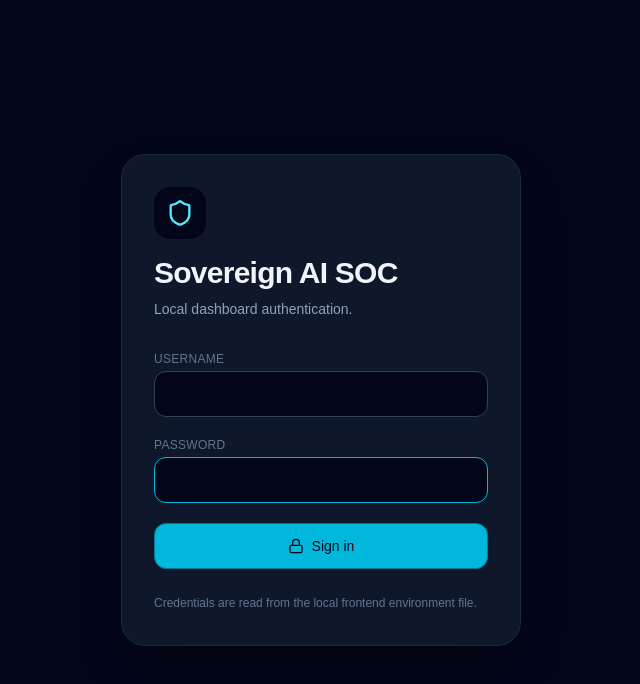
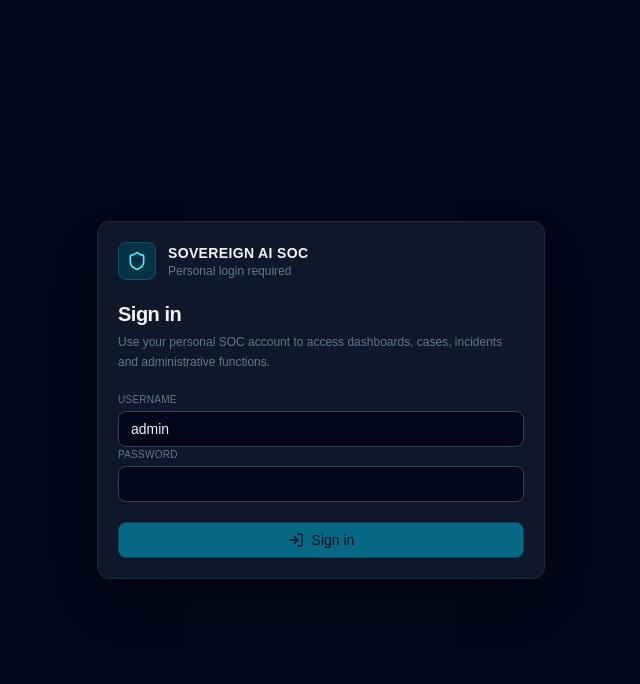
Before and after one commit to bluesaphire76/sovereign-ai-soc, a Next.js app in the folder frontend/: page /login in a window 1280 px wide. Shown: the top 684 px of the page, without its empty margins (319-959 px from the left). Built offline with nearby package versions, Linux system fonts and the light colour scheme; no server answers.

Commit message:
Fix auth redirect loop by removing Next middleware guard

```diff
--- a/frontend/src/app/login/page.tsx
+++ b/frontend/src/app/login/page.tsx
@@ -1,30 +1,42 @@
 "use client";
 
-import { FormEvent, Suspense, useMemo, useState } from "react";
-import { useRouter, useSearchParams } from "next/navigation";
-import { Lock, Shield } from "lucide-react";
+import { FormEvent, useEffect, useState } from "react";
+import { Shield, LogIn } from "lucide-react";
+import { API_BASE, setAuthSession, type AuthUser } from "../../lib/auth";
 
-function LoginForm() {
-  const router = useRouter();
-  const searchParams = useSearchParams();
+type LoginResponse = {
+  access_token: string;
+  token_type: string;
+  expires_at: number;
+  user: AuthUser;
+};
 
-  const nextPath = useMemo(() => {
-    return searchParams.get("next") || "/";
-  }, [searchParams]);
-
-  const [username, setUsername] = useState("");
+export default function LoginPage() {
+  const [nextPath, setNextPath] = useState("/");
+  const [username, setUsername] = useState("admin");
   const [password, setPassword] = useState("");
   const [error, setError] = useState<string | null>(null);
-  const [submitting, setSubmitting] = useState(false);
+  const [loggingIn, setLoggingIn] = useState(false);
 
-  async function handleSubmit(event: FormEvent<HTMLFormElement>) {
+  useEffect(() => {
+    const params = new URLSearchParams(window.location.search);
+    setNextPath(params.get("next") || "/");
+
+    const reason = params.get("reason");
+
+    if (reason === "session_validation_failed") {
+      setError("Session validation failed. Please sign in again.");
+    }
+  }, []);
+
+  async function handleLogin(event: FormEvent) {
     event.preventDefault();
 
     try {
-      setSubmitting(true);
+      setLoggingIn(true);
       setError(null);
 
-      const response = await fetch("/api/auth/login", {
+      const response = await fetch(`${API_BASE}/auth/login`, {
         method: "POST",
         headers: {
           "Content-Type": "application/json",
@@ -36,101 +48,99 @@ function LoginForm() {
       });
 
       if (!response.ok) {
-        setError("Invalid username or password.");
-        return;
+        let message = `Login failed: ${response.status}`;
+
+        try {
+          const body = await response.json();
+          message = body?.detail ?? message;
+        } catch {
+          // keep default message
+        }
+
+        throw new Error(String(message));
       }
 
-      router.push(nextPath);
-      router.refresh();
+      const data = (await response.json()) as LoginResponse;
+      await setAuthSession(data.access_token, data.user);
+
+      window.location.href = nextPath;
     } catch (err) {
-      setError(err instanceof Error ? err.message : "Login failed.");
+      setError(err instanceof Error ? err.message : "Unknown login error");
     } finally {
-      setSubmitting(false);
+      setLoggingIn(false);
     }
   }
 
   return (
-    <div className="w-full rounded-3xl border border-slate-800 bg-slate-900 p-8 shadow-2xl">
-      <div className="mb-8">
-        <div className="mb-4 inline-flex rounded-2xl bg-slate-950 p-3 text-cyan-300">
-          <Shield className="h-7 w-7" />
+    <main className="flex min-h-screen items-center justify-center bg-slate-950 px-4 text-slate-100">
+      <form
+        onSubmit={handleLogin}
+        className="w-full max-w-md rounded-xl border border-slate-800 bg-slate-900 p-5 shadow-2xl"
+      >
+        <div className="mb-5 flex items-center gap-3">
+          <div className="rounded-lg border border-cyan-900 bg-cyan-950 p-2 text-cyan-300">
+            <Shield className="h-5 w-5" />
+          </div>
+
+          <div>
+            <div className="text-sm font-semibold uppercase tracking-wide">
+              Sovereign AI SOC
+            </div>
+            <div className="text-xs text-slate-500">
+              Personal login required
+            </div>
+          </div>
         </div>
 
-        <h1 className="text-3xl font-semibold tracking-tight">
-          Sovereign AI SOC
-        </h1>
+        <h1 className="mb-1 text-xl font-semibold tracking-tight">Sign in</h1>
 
-        <p className="mt-2 text-sm text-slate-400">
-          Local dashboard authentication.
+        <p className="mb-5 text-xs leading-5 text-slate-500">
+          Use your personal SOC account to access dashboards, cases, incidents
+          and administrative functions.
         </p>
-      </div>
 
-      {error && (
-        <div className="mb-5 rounded-xl border border-red-800 bg-red-950/60 p-3 text-sm text-red-200">
-          {error}
-        </div>
-      )}
+        <div className="space-y-3">
+          <label>
+            <span className="mb-1 block text-[10px] font-medium uppercase tracking-wide text-slate-500">
+              Username
+            </span>
+            <input
+              value={username}
+              onChange={(event) => setUsername(event.target.value)}
+              className="h-9 w-full rounded-lg border border-slate-700 bg-slate-950 px-3 text-sm text-slate-100 outline-none focus:border-cyan-500"
+              autoComplete="username"
+            />
+          </label>
 
-      <form onSubmit={handleSubmit} className="space-y-5">
-        <div>
-          <label className="mb-1 block text-xs uppercase tracking-wide text-slate-500">
-            Username
+          <label>
+            <span className="mb-1 block text-[10px] font-medium uppercase tracking-wide text-slate-500">
+              Password
+            </span>
+            <input
+              type="password"
+              value={password}
+              onChange={(event) => setPassword(event.target.value)}
+              className="h-9 w-full rounded-lg border border-slate-700 bg-slate-950 px-3 text-sm text-slate-100 outline-none focus:border-cyan-500"
+              autoComplete="current-password"
+            />
           </label>
-          <input
-            value={username}
-            onChange={(event) => setUsername(event.target.value)}
-            className="w-full rounded-xl border border-slate-700 bg-slate-950 px-4 py-3 text-sm text-slate-100 outline-none focus:border-cyan-500"
-            autoComplete="username"
-          />
         </div>
 
-        <div>
-          <label className="mb-1 block text-xs uppercase tracking-wide text-slate-500">
-            Password
-          </label>
-          <input
-            value={password}
-            onChange={(event) => setPassword(event.target.value)}
-            type="password"
-            className="w-full rounded-xl border border-slate-700 bg-slate-950 px-4 py-3 text-sm text-slate-100 outline-none focus:border-cyan-500"
-            autoComplete="current-password"
-            autoFocus
-          />
-        </div>
+        {error && (
+          <div className="mt-4 rounded-lg border border-red-800 bg-red-950/60 p-3 text-xs text-red-200">
+            {error}
+          </div>
+        )}
 
         <button
           type="submit"
-          disabled={submitting}
-          className="flex w-full items-center justify-center gap-2 rounded-xl border border-cyan-700 bg-cyan-500 px-4 py-3 text-sm font-medium text-slate-950 shadow-sm hover:bg-cyan-400 disabled:cursor-not-allowed disabled:opacity-50"
+          disabled={loggingIn || !username.trim() || !password.trim()}
+          className="mt-5 flex h-9 w-full items-center justify-center gap-2 rounded-lg border border-cyan-700 bg-cyan-500 px-3 text-sm font-medium text-slate-950 hover:bg-cyan-400 disabled:cursor-not-allowed disabled:opacity-50"
         >
-          <Lock className="h-4 w-4" />
-          {submitting ? "Signing in..." : "Sign in"}
+          <LogIn className="h-4 w-4" />
+          {loggingIn ? "Signing in..." : "Sign in"}
         </button>
       </form>
-
-      <p className="mt-6 text-xs leading-5 text-slate-500">
-        Credentials are read from the local frontend environment file.
-      </p>
-    </div>
-  );
-}
-
-function LoginFallback() {
-  return (
-    <div className="w-full rounded-3xl border border-slate-800 bg-slate-900 p-8 shadow-2xl">
-      <div className="text-sm text-slate-400">Loading login...</div>
-    </div>
-  );
-}
-
-export default function LoginPage() {
-  return (
-    <main className="min-h-screen bg-slate-950 text-slate-100">
-      <div className="mx-auto flex min-h-screen max-w-md items-center px-6">
-        <Suspense fallback={<LoginFallback />}>
-          <LoginForm />
-        </Suspense>
-      </div>
     </main>
   );
 }
--- a/frontend/src/components/AppNavigation.tsx
+++ b/frontend/src/components/AppNavigation.tsx
@@ -1,5 +1,6 @@
 "use client";
 
+import { useEffect, useState } from "react";
 import Link from "next/link";
 import { usePathname } from "next/navigation";
 import {
@@ -10,7 +11,13 @@ import {
   LayoutDashboard,
   LogOut,
   Shield,
+  Users,
 } from "lucide-react";
+import {
+  clearAuthSession,
+  getStoredUser,
+  type AuthUser,
+} from "../lib/auth";
 
 type NavItem = {
   href: string;
@@ -75,11 +82,29 @@ function isActive(pathname: string, item: NavItem) {
 
 export default function AppNavigation() {
   const pathname = usePathname();
+  const [user, setUser] = useState<AuthUser | null>(null);
+
+  useEffect(() => {
+    setUser(getStoredUser());
+  }, []);
 
   async function handleLogout() {
-    await fetch("/api/auth/logout", { method: "POST" });
+    await clearAuthSession();
     window.location.href = "/login";
   }
+
+  const navItems =
+    user?.role === "ADMIN"
+      ? [
+          ...NAV_ITEMS,
+          {
+            href: "/admin/users",
+            label: "Users",
+            icon: <Users className="h-3.5 w-3.5" />,
+            match: "prefix" as const,
+          },
+        ]
+      : NAV_ITEMS;
 
   return (
     <nav className="mb-5 rounded-xl border border-slate-800 bg-slate-900/95 px-3 py-2 shadow-lg">
@@ -100,7 +125,7 @@ export default function AppNavigation() {
         </div>
 
         <div className="flex flex-wrap items-center gap-1.5">
-          {NAV_ITEMS.map((item) => {
+          {navItems.map((item) => {
             const active = isActive(pathname, item);
 
             return (
@@ -119,6 +144,12 @@ export default function AppNavigation() {
             );
           })}
 
+          {user && (
+            <div className="hidden max-w-[180px] truncate px-2 text-[11px] text-slate-500 xl:block">
+              {user.display_name || user.username}
+            </div>
+          )}
+
           <button
             onClick={handleLogout}
             className="inline-flex h-8 items-center gap-1.5 rounded-lg border border-slate-700 bg-slate-950 px-2.5 text-xs font-medium text-slate-300 transition hover:bg-slate-800 hover:text-slate-100"
--- /dev/null
+++ b/frontend/src/lib/auth.ts
@@ -0,0 +1,92 @@
+export type AuthUser = {
+  id: number;
+  username: string;
+  display_name: string | null;
+  role: "ADMIN" | "ANALYST" | "VIEWER" | string;
+  is_active: boolean;
+  last_login_at: string | null;
+  created_at: string | null;
+  updated_at: string | null;
+};
+
+const TOKEN_KEY = "ai_soc_access_token";
+const USER_KEY = "ai_soc_user";
+const COOKIE_NAME = "ai_soc_access_token";
+
+export const API_BASE =
+  process.env.NEXT_PUBLIC_API_BASE_URL || "http://localhost:8008";
+
+export function getAuthToken(): string | null {
+  if (typeof window === "undefined") return null;
+  return window.localStorage.getItem(TOKEN_KEY);
+}
+
+export function getStoredUser(): AuthUser | null {
+  if (typeof window === "undefined") return null;
+
+  const value = window.localStorage.getItem(USER_KEY);
+
+  if (!value) return null;
+
+  try {
+    return JSON.parse(value) as AuthUser;
+  } catch {
+    return null;
+  }
+}
+
+export async function setAuthSession(token: string, user: AuthUser) {
+  window.localStorage.setItem(TOKEN_KEY, token);
+  window.localStorage.setItem(USER_KEY, JSON.stringify(user));
+
+  document.cookie = `${COOKIE_NAME}=${encodeURIComponent(
+    token
+  )}; path=/; max-age=28800; SameSite=Lax`;
+
+  await fetch("/api/auth/session", {
+    method: "POST",
+    headers: {
+      "Content-Type": "application/json",
+    },
+    body: JSON.stringify({ token }),
+  });
+}
+
+export async function clearAuthSession() {
+  window.localStorage.removeItem(TOKEN_KEY);
+  window.localStorage.removeItem(USER_KEY);
+
+  document.cookie = `${COOKIE_NAME}=; path=/; max-age=0; SameSite=Lax`;
+
+  await fetch("/api/auth/logout", {
+    method: "POST",
+  }).catch(() => {
+    // ignore logout cookie cleanup errors
+  });
+}
+
+export async function authFetch(path: string, init: RequestInit = {}) {
+  const token = getAuthToken();
+
+  const headers = new Headers(init.headers);
+
+  if (token) {
+    headers.set("Authorization", `Bearer ${token}`);
+  }
+
+  return fetch(`${API_BASE}${path}`, {
+    ...init,
+    headers,
+    cache: "no-store",
+  });
+}
+
+export async function fetchCurrentUser(): Promise<AuthUser> {
+  const response = await authFetch("/auth/me");
+
+  if (!response.ok) {
+    throw new Error(`Authentication failed: ${response.status}`);
+  }
+
+  return response.json();
+}
```
Also changed, not shown: frontend/src/app/api/auth/logout/route.ts (+7 -15 lines), frontend/src/app/api/auth/session/route.ts (added, +29 -0 lines).
